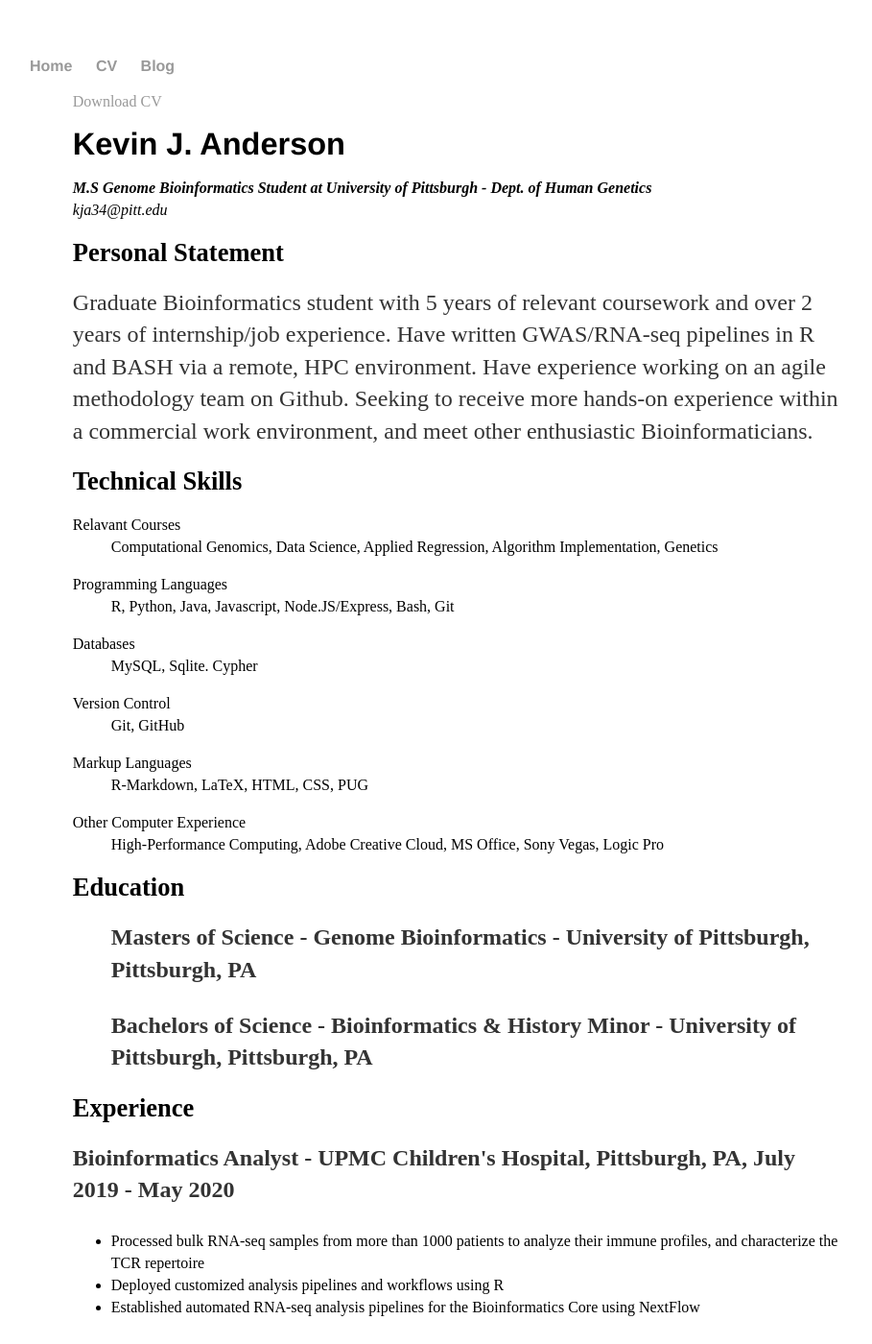
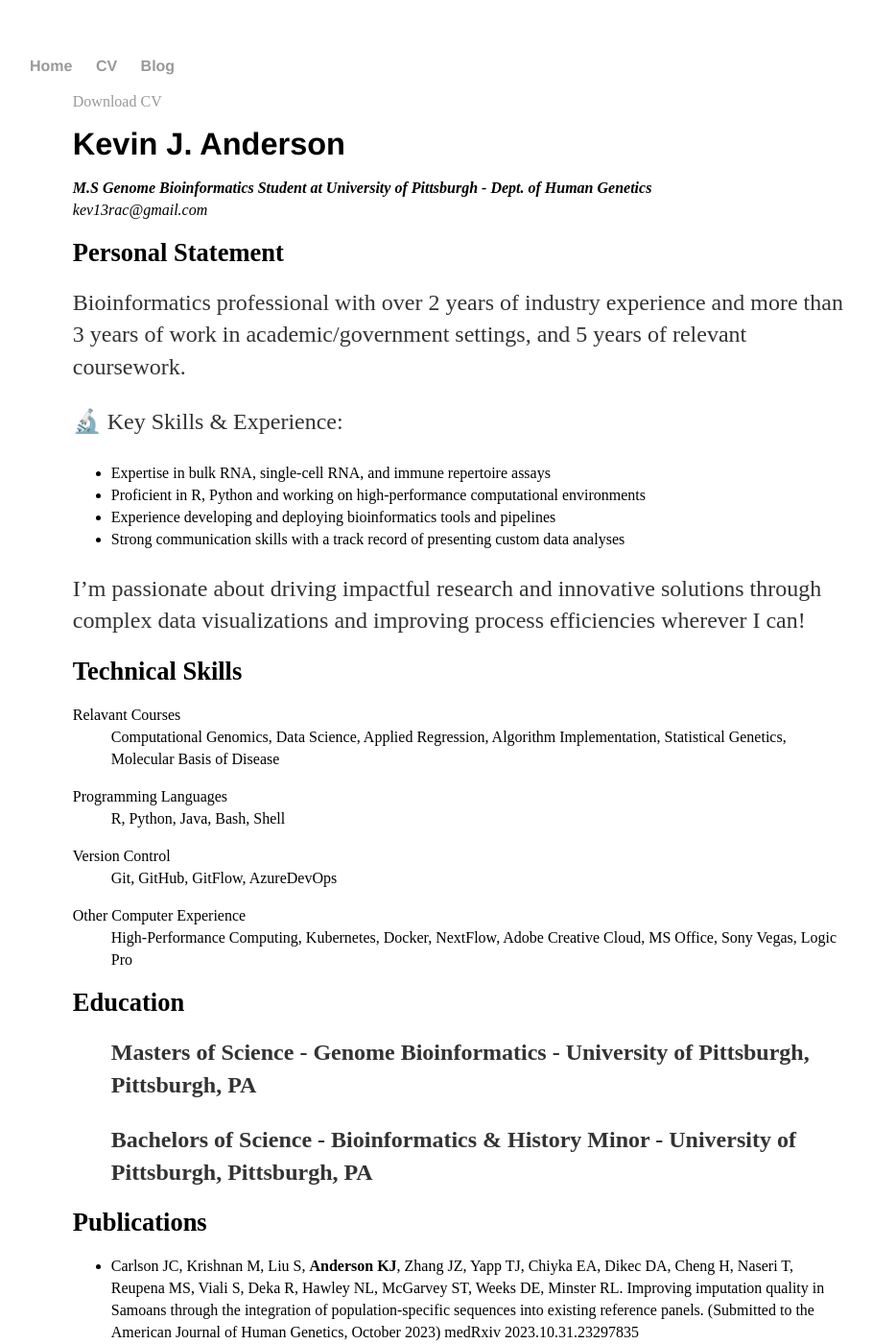
Before and after one commit to kev08rac/kev08rac.github.io, a Jekyll site: the page built from cv/index.html, in a window 1280 px wide and 1400 px high. Shown: the whole window at 96% size, without its empty margins (161-1070 px from the left). Built offline with Jekyll 4.4.1, drawn with Linux system fonts in a browser that asks for light colours; some of the changed text lies outside the part shown.

Commit message:
updating cv

```diff
--- a/cv/index.html
+++ b/cv/index.html
@@ -14,47 +14,44 @@ description: Current CV for Kevin
 	<span itemprop="name"><h1>Kevin J. Anderson</h1></span>
 	<address>
 	<span itemprop="affiliation"><strong>M.S Genome Bioinformatics Student at University of Pittsburgh - Dept. of Human Genetics</strong><br></span>
-	<span class="obfuscate">kja34@pitt.edu</span>
+	<span class="obfuscate">kev13rac@gmail.com</span>
 	</address>
 	</div>
 
 	<dl class="dl-horizontal">
 	<h2>Personal Statement</h2>
-		<p>Graduate Bioinformatics student with 5 years of relevant coursework and over 2 years of internship/job experience.
-		Have written GWAS/RNA-seq pipelines in R and BASH via a remote, HPC environment. Have experience working
-		on an agile methodology team on Github. Seeking to receive more hands-on experience within a commercial work
-		environment, and meet other enthusiastic Bioinformaticians.</p>
+		<p>Bioinformatics professional with over 2 years of industry experience and more than 3 years of work in academic/government settings, and
+		5 years of relevant coursework.<p\>
 
+		<p>🔬 Key Skills & Experience:</p>
+		<ul>
+			<li>Expertise in bulk RNA, single-cell RNA, and immune repertoire assays</li>
+			<li>Proficient in R, Python and working on high-performance computational environments</li>
+			<li>Experience developing and deploying bioinformatics tools and pipelines</li>
+			<li>Strong communication skills with a track record of presenting custom data analyses</li>
+		</ul>
+
+<p>I’m passionate about driving impactful research and innovative solutions through complex data visualizations and improving process efficiencies wherever I can!</p>
 
 	<h2>Technical Skills</h2>
 	<dl class="dl-horizontal">
 	<dt>Relavant Courses</dt>
-		<dd>Computational Genomics, Data Science, Applied Regression, Algorithm Implementation, Genetics</dd>
+		<dd>Computational Genomics, Data Science, Applied Regression, Algorithm Implementation, Statistical Genetics, Molecular Basis of Disease</dd>
 	</dl>
 
 	<dl class="dl-horizontal">
 	<dt>Programming Languages</dt>
-		<dd>R, Python, Java, Javascript, Node.JS/Express, Bash, Git</dd>
-	</dl>
-
-	<dl class="dl-horizontal">
-	<dt>Databases</dt>
-		<dd>MySQL, Sqlite. Cypher</dd>
+		<dd>R, Python, Java, Bash, Shell</dd>
 	</dl>
 
 	<dl class="dl-horizontal">
 	<dt>Version Control</dt>
-		<dd>Git, GitHub</dd>
-	</dl>
-
-	<dl class="dl-horizontal">
-	<dt>Markup Languages</dt>
-		<dd>R-Markdown, LaTeX, HTML, CSS, PUG</dd>
+		<dd>Git, GitHub, GitFlow, AzureDevOps</dd>
 	</dl>
 
 	<dl class="dl-horizontal">
 	<dt>Other Computer Experience </dt>
-		<dd>High-Performance Computing, Adobe Creative Cloud, MS Office, Sony Vegas, Logic Pro</dd>
+		<dd>High-Performance Computing, Kubernetes, Docker, NextFlow, Adobe Creative Cloud, MS Office, Sony Vegas, Logic Pro</dd>
 	</dl>
 
 
@@ -62,7 +59,24 @@ description: Current CV for Kevin
 		<p style="margin-left: 40px"><strong>Masters of Science - Genome Bioinformatics - University of Pittsburgh, Pittsburgh, PA</strong><br>
 		<p style="margin-left: 40px"><strong>Bachelors of Science - Bioinformatics & History Minor - University of Pittsburgh, Pittsburgh, PA</strong><br>
 
+	<h2>Publications</h2>
+	<ul>
+		<li>Carlson JC, Krishnan M, Liu S, <strong>Anderson KJ</strong>, Zhang JZ, Yapp TJ, Chiyka EA, Dikec DA, Cheng H, Naseri
+			T, Reupena MS, Viali S, Deka R, Hawley NL, McGarvey ST, Weeks DE, Minster RL. Improving imputation
+			quality in Samoans through the integration of population-specific sequences into existing reference panels.
+			(Submitted to the American Journal of Human Genetics, October 2023) medRxiv 2023.10.31.23297835</li>
+	</ul>
+
+
 	<h2>Experience</h2>
+		<p><strong>Bioinformaticist - IQVIA Labs, Durham, NC, May 2020 - August 2022</strong></p>
+		<ul>
+			<li>Tested large scale genomics NGS datasets for accuracy, precision, and other metrics to validate over five CAP-CLIA and non CAP-CLIA clinical assays spanning multiple omics technologies</li>
+			<li>Deployed efficient data pipelines using Docker and NextFlow</li>
+			<li>Presented customized data analyses to pharmaceutical clients in order to support their clinical trial needs</li>
+			<li>Lead developer on an agile software project team to implement a Kubernetes hosted web application that facilitates the creation of customized configuration files for two assay validation pipelines using RShiny</li>
+		</ul>
+
 		<p><strong>Bioinformatics Analyst - UPMC Children's Hospital, Pittsburgh, PA, July 2019 - May 2020</strong></p>
 		<ul>
 			<li>Processed bulk RNA-seq samples from more than 1000 patients to analyze their immune profiles, and characterize the TCR repertoire</li>
@@ -92,6 +106,17 @@ description: Current CV for Kevin
 		</ul>
 
 		<h2>Projects</h2>
+		<p><strong>Population-Specific Reference Panel for Improved Imputation - University of Pittsburgh Graduate School of Public Health</strong></p>
+		<ul>
+			<li>Contributed to a Genome-Wide Association Study (GWAS)/Whole-Genome Sequencing (WGS) study to
+				publish reliable imputation panels for Samoan Pacific Islanders who are underrepresented in genotyping studies
+				and publicly available imputation panels</li>
+			<li>Developed a data dashboard using RShiny to visualize GWAS statistics from multiple large datasets and
+				imputation statistics from 1000Genomes, TOPMed, and the study-specific reference panels</li>
+			<li>Determined the minimum number of participants to sequence and include in imputation reference panels needed
+				to obtain accurate imputation quality required for future genetic studies on this population</li>
+		</ul>
+
 		<p><strong>EctothermER: Frogs Under the Weather - Pitt Bio Outreach, Pittsburgh, PA, January 2020 - April 2020</strong></p>
 		<ul>
 			<li>Working with the Department of Biological Science’s Outreach Program to create a website that is the central hub for teachers to access the introductory video. All of the handbook materials needed for the module, as well as a place for schools to input data collected from their location so that the lab can easily access those data and
@@ -100,7 +125,6 @@ description: Current CV for Kevin
 			customer and advisor to present our progress and receive feedback</li>
 		</ul>
 
-
 		<h2>Extra Curricular Activities</h2>
 			<ul class="list-unstyled">
 				<li>Delta Sigma Phi Fraternity - Risk Manager Officer</li>
```
